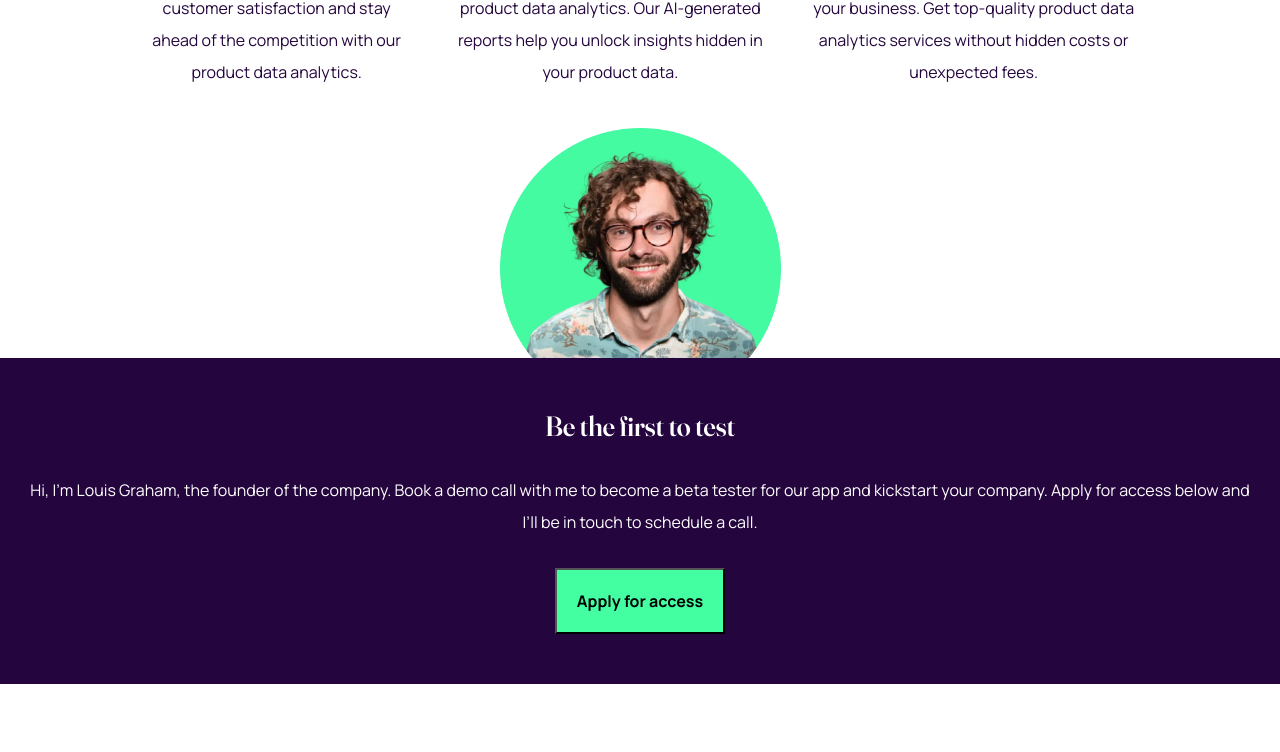
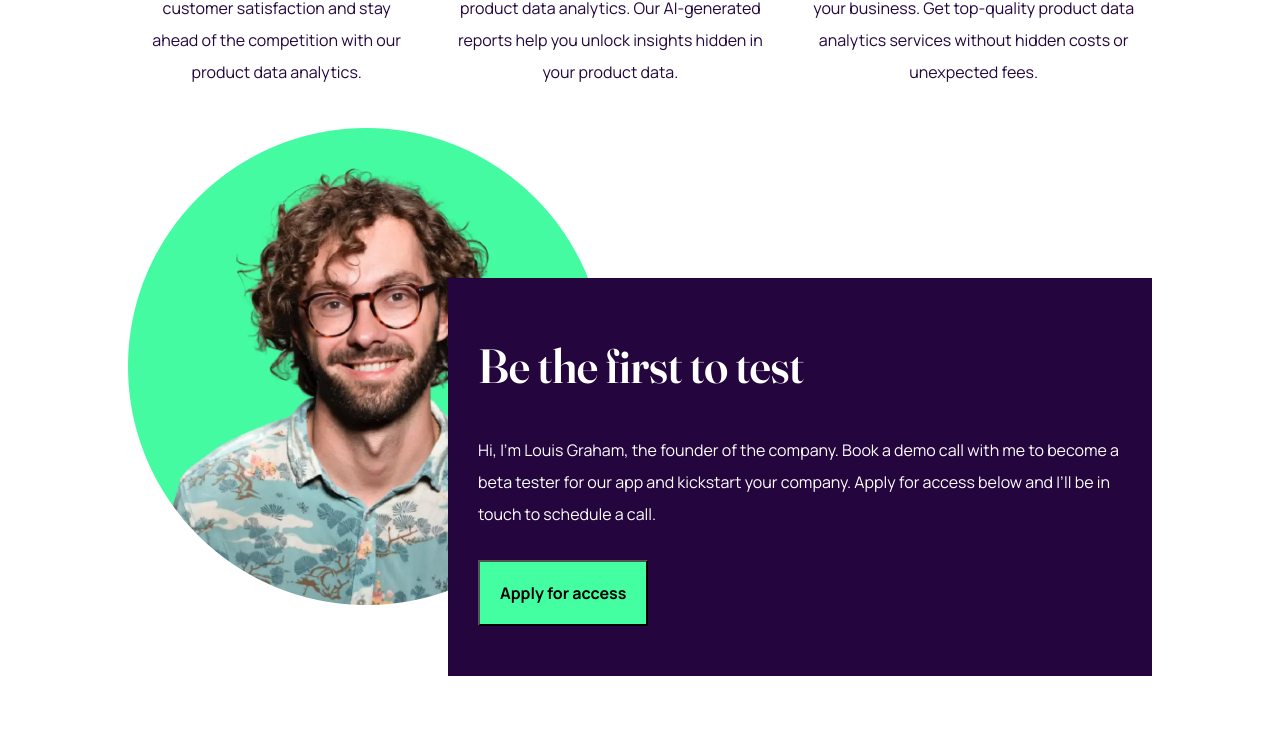
Before and after one commit to flaviare1s/workit-landing-page, a plain HTML site: page index.html in a window 1280 px wide. Shown: the part 1228-1980 px from the top of the page. Drawn offline with Linux system fonts and the light colour scheme.

Commit message:
Desktop media query

```diff
--- a/style.css
+++ b/style.css
@@ -328,4 +328,30 @@ footer {
         font-size: 32px;
     }
 
+    section {
+        padding-bottom: 100px;
+    }
+
+    .section-content {
+        position: absolute;
+        width: 55%;
+        right: 10%;
+        top: 150px;
+        text-align: left;
+        display: flex;
+        flex-direction: column;
+        align-items: flex-start;
+    }
+
+    .section-content h2 {
+        font-size: 48px;
+    }
+
+    #image-founder {
+        width: 477px;
+        position: absolute;
+        left: 10%;
+        top: 0;
+    }
+
 }
```
